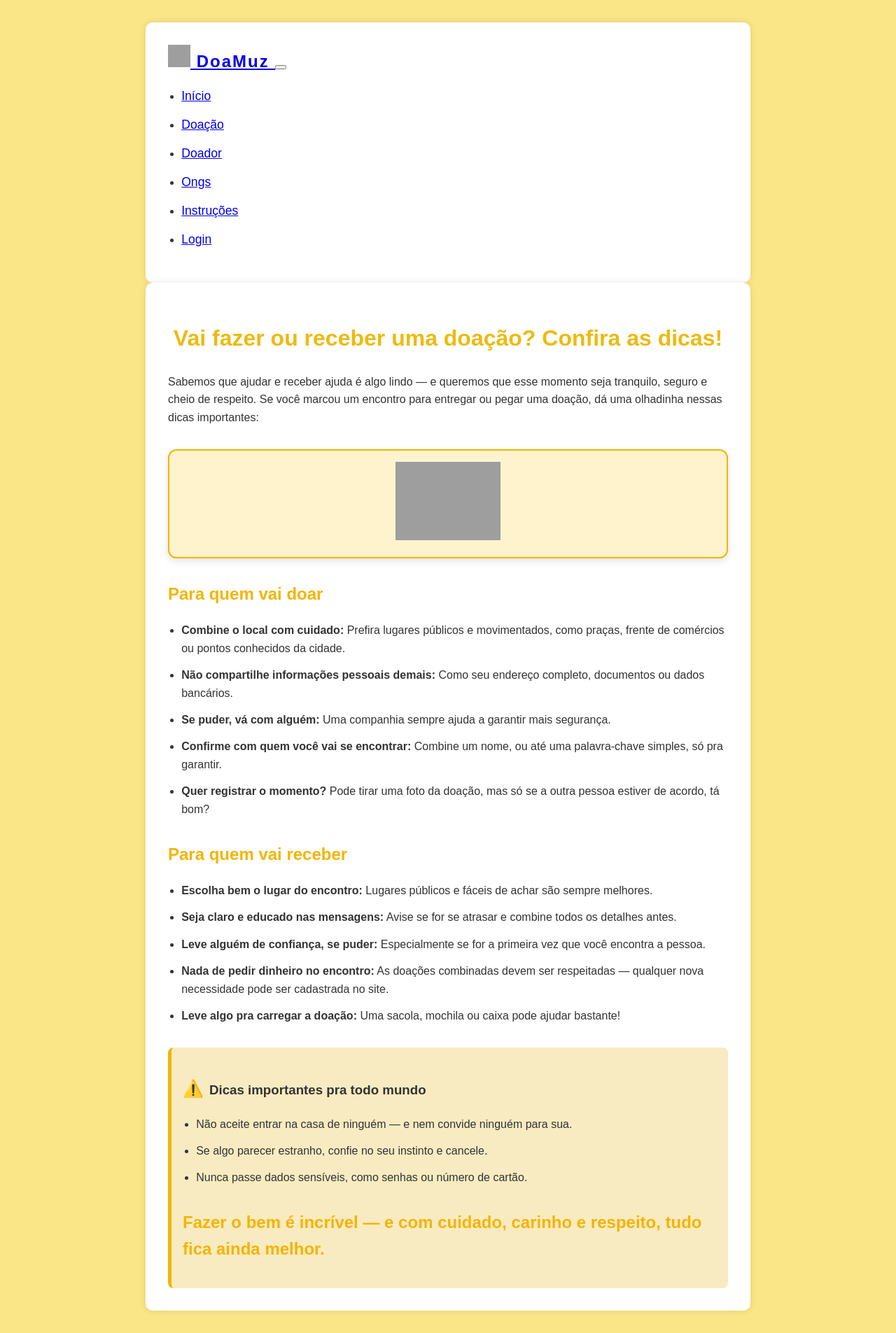
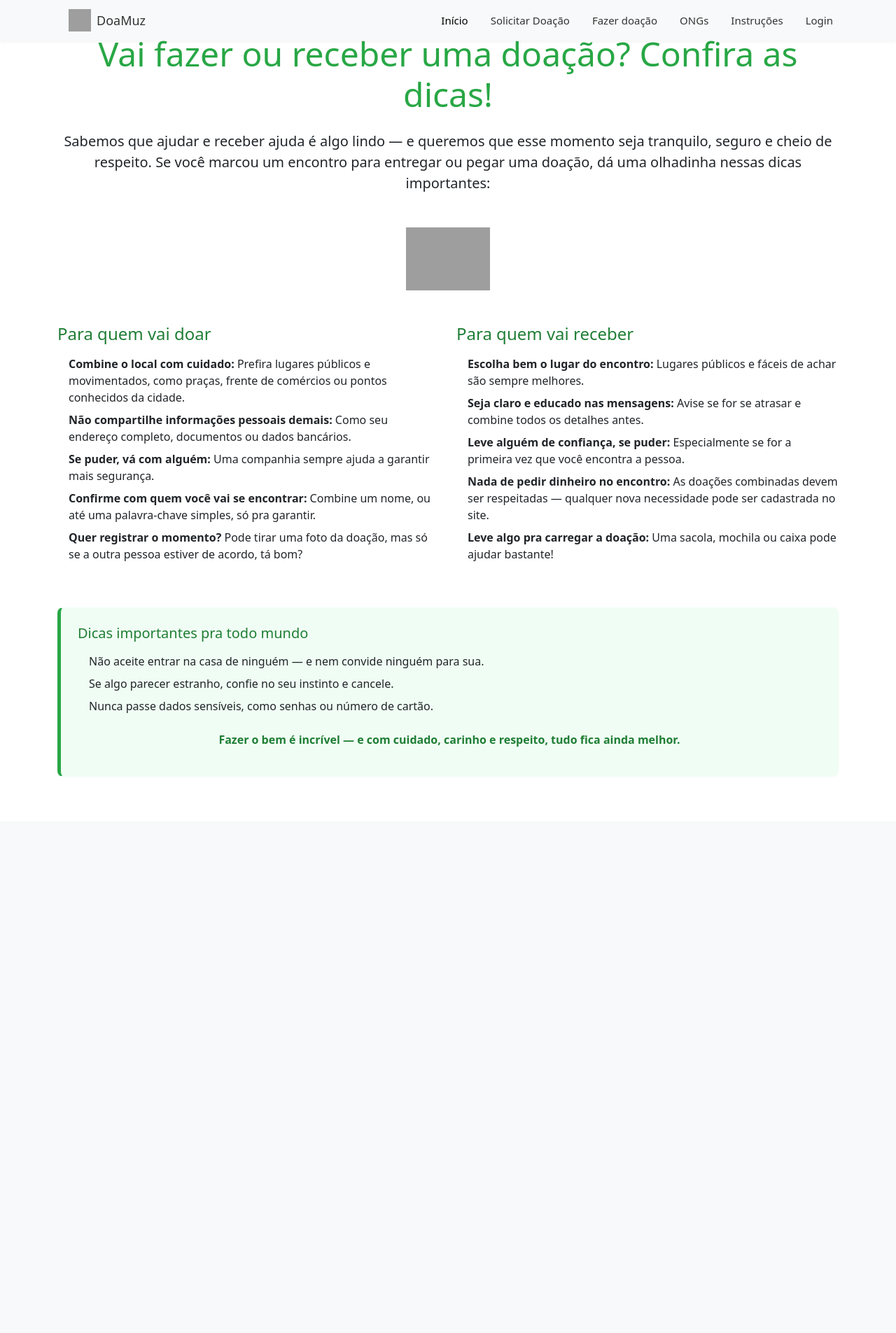
Before and after one commit to maismuz/web, a Django app: page /doamuz/instrucoes/ in a window 1280 px wide. Shown: the whole page at 70% size. After the commit the page ends 1109 px from the top, so only its background shows below. Run offline with Django 4.2, Linux system fonts and the light colour scheme; parts of the project's set-up code (start-up, migrations or seed data) failed here and were passed over; grey boxes are pictures that could not be loaded.

Commit message:
front atualizado

```diff
--- a/apps/doamuz/static/css/style.css
+++ b/apps/doamuz/static/css/style.css
@@ -47,7 +47,7 @@ body {
     cursor: pointer;
   }
 
-  form input[type="text"],
+form input[type="text"],
 form input[type="email"],
 form input[type="password"],
 form input[type="number"],
--- a/apps/doamuz/templates/components/navbar.html
+++ b/apps/doamuz/templates/components/navbar.html
@@ -1,7 +1,13 @@
-<nav class="navbar navbar-expand-lg navbar-light bg-white shadow-sm fixed-top">
+{% comment %}
+  Este é o seu arquivo HTML da navbar (ex: components/navbar.html)
+  As classes Bootstrap como 'navbar', 'navbar-expand-lg', 'fixed-top' são mantidas
+  para funcionalidade e responsividade.
+  A classe 'navbar-custom' aplicará seus estilos de tema.
+{% endcomment %}
+<nav class="navbar navbar-expand-lg navbar-custom fixed-top">
   <div class="container">
     <a class="navbar-brand d-flex align-items-center" href="{% url 'homedoa' %}">
-        <img src="https://cdn-icons-png.flaticon.com/512/4743/4743238.png" alt="Logo" width="32" height="32" class="me-2">
+      <img src="https://cdn-icons-png.flaticon.com/512/4743/4743238.png" alt="Logo DoaMuz" width="32" height="32" class="me-2">
       DoaMuz
     </a>
     <button class="navbar-toggler" type="button" data-bs-toggle="collapse" data-bs-target="#navbarNav" aria-controls="navbarNav" aria-expanded="false" aria-label="Toggle navigation">
@@ -13,13 +19,13 @@
           <a class="nav-link active" aria-current="page" href="{% url 'homedoa' %}">Início</a>
         </li>
         <li class="nav-item">
-            <a class="nav-link" href="{% url 'doacao' %}">Doação</a>
+          <a class="nav-link" href="{% url 'doacao' %}">Solicitar Doação</a>
         </li>
         <li class="nav-item">
-            <a class="nav-link" href="{% url 'doador' %}">Doador</a>
+          <a class="nav-link" href="{% url 'doador' %}">Fazer doação</a>
         </li>
         <li class="nav-item">
-            <a class="nav-link" href="{% url 'ongs' %}">Ongs</a>
+          <a class="nav-link" href="{% url 'ongs' %}">ONGs</a>
         </li>
         <li class="nav-item">
           <a class="nav-link" href="{% url 'instrucoes' %}">Instruções</a>
@@ -27,7 +33,6 @@
         <li class="nav-item">
           <a class="nav-link" href="{% url 'login' %}">Login</a>
         </li>
-
       </ul>
     </div>
   </div>
--- a/apps/doamuz/templates/instrucoes.html
+++ b/apps/doamuz/templates/instrucoes.html
@@ -1,141 +1,63 @@
+{% load static %}
 <!DOCTYPE html>
 <html lang="pt-br">
 <head>
   <meta charset="UTF-8" />
   <meta name="viewport" content="width=device-width, initial-scale=1.0"/>
-  <style>
-    body {
-        font-family: Arial, sans-serif;
-        background: #fae587;
-        color: #333;
-        margin: 0;
-        padding: 2rem;
-        line-height: 1.6;
-      }
+  <title>Dicas de Doação Segura - DoaMuz</title>
+  <link href="https://cdn.jsdelivr.net/npm/bootstrap@5.3.0/dist/css/bootstrap.min.css" rel="stylesheet">
+  <link rel="stylesheet" href="{% static 'css/style.css' %}">
+  <link href="https://fonts.googleapis.com/css2?family=Roboto:wght@400;500;700&display=swap" rel="stylesheet">
+</head>
+<body >
+  {% include 'components/navbar.html' %}
 
-      .navbar-brand {
-        font-weight: bold;
-        font-size: 1.5rem;
-        letter-spacing: 2px;
-      }
-      .nav-link {
-        font-size: 1.1rem;
-        margin-right: 10px;
-      }
-      .container {
-        max-width: 800px;
-        margin: auto;
-        background: #ffffff;
-        border-radius: 10px;
-        box-shadow: 0 0 10px rgba(0,0,0,0.1);
-        padding: 2rem;
-      }
+  <div class="container py-5">
+    <h1 class="display-5 text-center mb-4 titulo">Vai fazer ou receber uma doação? Confira as dicas!</h1>
+    <p class="lead text-center mb-5">
+      Sabemos que ajudar e receber ajuda é algo lindo — e queremos que esse momento seja tranquilo, seguro e cheio de respeito. Se você marcou um encontro para entregar ou pegar uma doação, dá uma olhadinha nessas dicas importantes:
+    </p>
 
-
-      h1 {
-        text-align: center;
-        color: #eeba10;
-        margin-bottom: 1.5rem;
-      }
-
-
-      h2 {
-        color: #f4b400;
-        margin-top: 2rem;
-      }
-
-
-      h3 {
-        margin-top: 1.5rem;
-      }
-
-
-      ul {
-        padding-left: 1.2rem;
-      }
-
-
-      li {
-        margin-bottom: 0.8rem;
-      }
-
-
-      .emoji {
-        font-size: 1.5rem;
-        margin-right: 0.5rem;
-      }
-
-
-      .important {
-        background: #f8ebc1;
-        border-left: 5px solid #f4b400;
-        padding: 1rem;
-        border-radius: 8px;
-        margin-top: 2rem;
-      }
-
-
-      .imagem {
-        text-align: center;
-        margin: 2rem 0;
-        padding: 1rem;
-        background-color: #fff3cd;
-        border: 2px solid #f4b400;
-        border-radius: 12px;
-        box-shadow: 0 4px 12px rgba(0, 0, 0, 0.1);
-      }
-
-
-      .imagem img {
-        max-width: 150px;
-        height: auto;
-      }
-      </style>
-  <title>Dicas de Doação Segura</title>
-</head>
-<body>
-    {% include 'components/navbar.html' %}
-  <div class="container">
-    <h1>Vai fazer ou receber uma doação? Confira as dicas!</h1>
-    <p>Sabemos que ajudar e receber ajuda é algo lindo — e queremos que esse momento seja tranquilo, seguro e cheio de respeito. Se você marcou um encontro para entregar ou pegar uma doação, dá uma olhadinha nessas dicas importantes:</p>
-
-
-    <div class="imagem">
-        <img src="https://cdn-icons-png.flaticon.com/512/9605/9605206.png" alt="icone">
+    <div class="text-center mb-4">
+        <img src="https://cdn-icons-png.flaticon.com/512/9605/9605206.png" alt="Ícone de segurança em doações" class="img-fluid" style="max-width: 120px; height: auto;">
     </div>
 
+    <div class="row">
+      <div class="col-md-6">
+        <h2 class="h4 subtitulo mb-3 mt-4">Para quem vai doar</h2>
+        <ul class="list-unstyled ps-3">
+          <li class="mb-2"><strong class="text-verde-principal">Combine o local com cuidado:</strong> Prefira lugares públicos e movimentados, como praças, frente de comércios ou pontos conhecidos da cidade.</li>
+          <li class="mb-2"><strong class="text-verde-principal">Não compartilhe informações pessoais demais:</strong> Como seu endereço completo, documentos ou dados bancários.</li>
+          <li class="mb-2"><strong class="text-verde-principal">Se puder, vá com alguém:</strong> Uma companhia sempre ajuda a garantir mais segurança.</li>
+          <li class="mb-2"><strong class="text-verde-principal">Confirme com quem você vai se encontrar:</strong> Combine um nome, ou até uma palavra-chave simples, só pra garantir.</li>
+          <li class="mb-2"><strong class="text-verde-principal">Quer registrar o momento?</strong> Pode tirar uma foto da doação, mas só se a outra pessoa estiver de acordo, tá bom?</li>
+        </ul>
+      </div>
 
-    <h2></span>Para quem vai doar</h2>
-    <ul>
-      <li> <strong>Combine o local com cuidado:</strong> Prefira lugares públicos e movimentados, como praças, frente de comércios ou pontos conhecidos da cidade.</li>
-      <li> <strong>Não compartilhe informações pessoais demais:</strong> Como seu endereço completo, documentos ou dados bancários.</li>
-      <li> <strong>Se puder, vá com alguém:</strong> Uma companhia sempre ajuda a garantir mais segurança.</li>
-      <li> <strong>Confirme com quem você vai se encontrar:</strong> Combine um nome, ou até uma palavra-chave simples, só pra garantir.</li>
-      <li> <strong>Quer registrar o momento?</strong> Pode tirar uma foto da doação, mas só se a outra pessoa estiver de acordo, tá bom?</li>
-    </ul>
-
-
-    <h2></span>Para quem vai receber</h2>
-    <ul>
-      <li> <strong>Escolha bem o lugar do encontro:</strong> Lugares públicos e fáceis de achar são sempre melhores.</li>
-      <li> <strong>Seja claro e educado nas mensagens:</strong> Avise se for se atrasar e combine todos os detalhes antes.</li>
-      <li> <strong>Leve alguém de confiança, se puder:</strong> Especialmente se for a primeira vez que você encontra a pessoa.</li>
-      <li> <strong>Nada de pedir dinheiro no encontro:</strong> As doações combinadas devem ser respeitadas — qualquer nova necessidade pode ser cadastrada no site.</li>
-      <li> <strong>Leve algo pra carregar a doação:</strong> Uma sacola, mochila ou caixa pode ajudar bastante!</li>
-    </ul>
-
-
-    <div class="important">
-      <h3><span class="emoji">⚠️</span>Dicas importantes pra todo mundo</h3>
-      <ul>
-        <li> Não aceite entrar na casa de ninguém — e nem convide ninguém para sua.</li>
-        <li> Se algo parecer estranho, confie no seu instinto e cancele.</li>
-        <li> Nunca passe dados sensíveis, como senhas ou número de cartão.</li>
-      </ul>
-      <h2>Fazer o bem é incrível — e com cuidado, carinho e respeito, tudo fica ainda melhor.</h2>
+      <div class="col-md-6">
+        <h2 class="h4 subtitulo mb-3 mt-4">Para quem vai receber</h2>
+        <ul class="list-unstyled ps-3">
+          <li class="mb-2"><strong class="text-verde-principal">Escolha bem o lugar do encontro:</strong> Lugares públicos e fáceis de achar são sempre melhores.</li>
+          <li class="mb-2"><strong class="text-verde-principal">Seja claro e educado nas mensagens:</strong> Avise se for se atrasar e combine todos os detalhes antes.</li>
+          <li class="mb-2"><strong class="text-verde-principal">Leve alguém de confiança, se puder:</strong> Especialmente se for a primeira vez que você encontra a pessoa.</li>
+          <li class="mb-2"><strong class="text-verde-principal">Nada de pedir dinheiro no encontro:</strong> As doações combinadas devem ser respeitadas — qualquer nova necessidade pode ser cadastrada no site.</li>
+          <li class="mb-2"><strong class="text-verde-principal">Leve algo pra carregar a doação:</strong> Uma sacola, mochila ou caixa pode ajudar bastante!</li>
+        </ul>
+      </div>
     </div>
 
+    <div class="alert mt-5 p-4 rounded-3" style="background-color: #f0fdf4; border-left: 5px solid var(--verde-principal);">
+      <h3 class="h5 subtitulo">Dicas importantes pra todo mundo</h3>
+      <ul class="list-unstyled ps-3 mt-3">
+        <li class="mb-2">Não aceite entrar na casa de ninguém — e nem convide ninguém para sua.</li>
+        <li class="mb-2">Se algo parecer estranho, confie no seu instinto e cancele.</li>
+        <li class="mb-2">Nunca passe dados sensíveis, como senhas ou número de cartão.</li>
+      </ul>
+      <p class="fw-bold mt-4 text-center subtitulo">Fazer o bem é incrível — e com cuidado, carinho e respeito, tudo fica ainda melhor.</p>
+    </div>
 
   </div>
+
+  <script src="https://cdn.jsdelivr.net/npm/bootstrap@5.3.0/dist/js/bootstrap.bundle.min.js"></script>
 </body>
 </html>
```
Also changed, not shown: apps/doamuz/templates/doacao.html (+21 -77 lines), apps/doamuz/templates/doador.html (added, +23 -0 lines), apps/doamuz/templates/ongs.html (+23 -0 lines), apps/doamuz/views.py (line endings or trailing spaces). Lines whose indentation alone changed are shown as unchanged.
